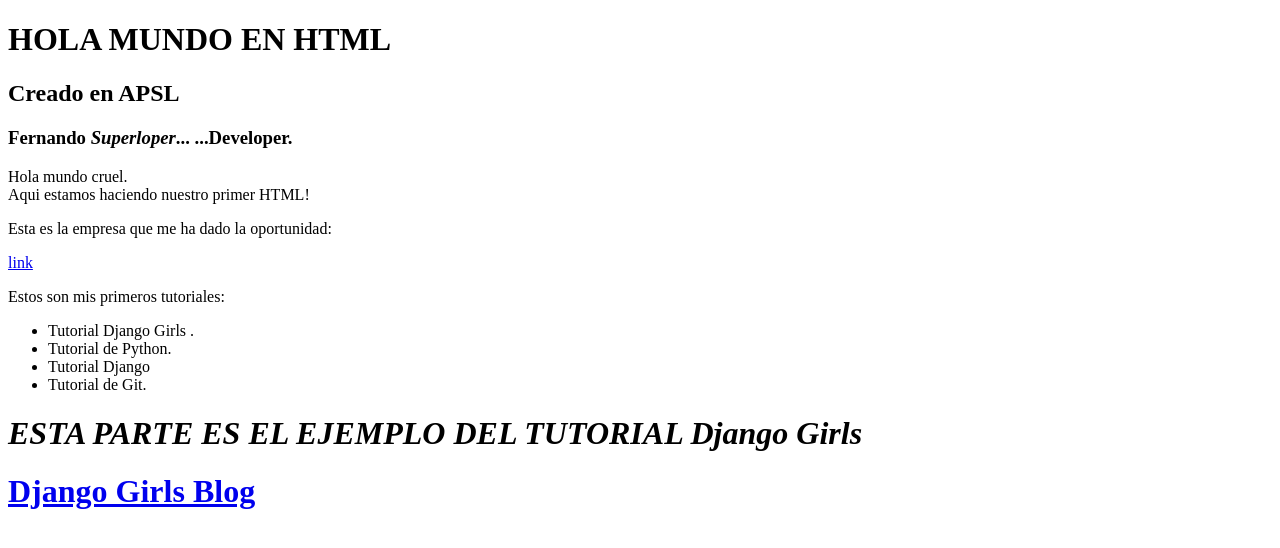
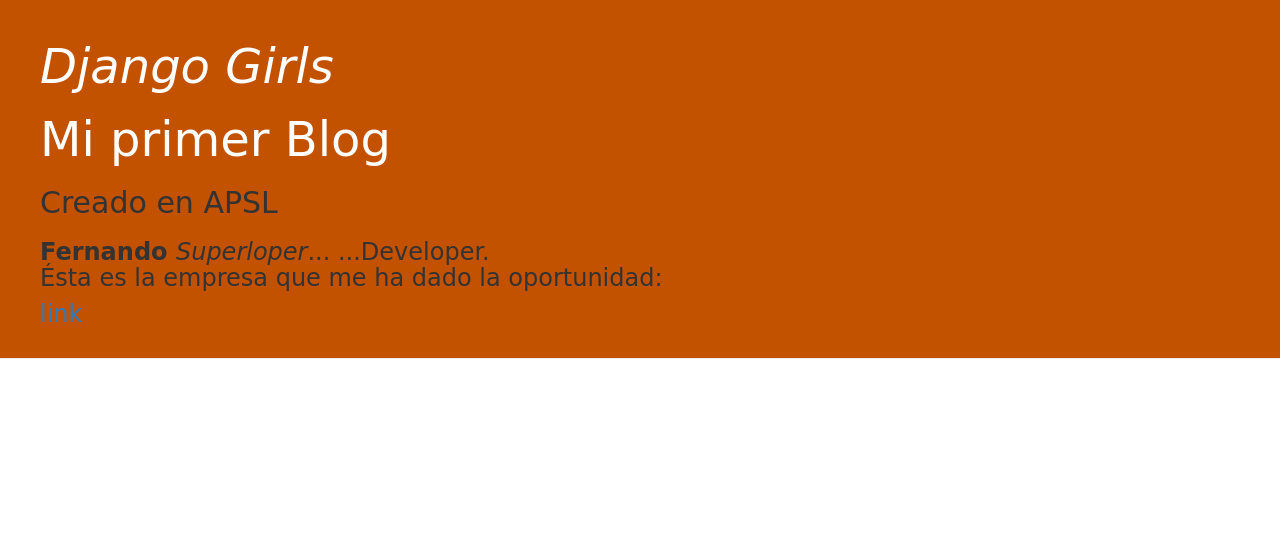
Before and after one commit to flopez-APSL/my-first-blog, a Django app: page / in a window 1280 px wide. Shown: the top 548 px of the page. Run offline with Django 3.2, Linux system fonts and the light colour scheme; tables that the repository leaves empty hold one stand-in row (values such as "Sample post"); some libraries are stand-ins or nearby versions.

Commit message:
Vistas y modelos. css

```diff
--- /dev/null
+++ b/blog/static/css/blog.css
@@ -0,0 +1,48 @@
+.page-header {
+    background-color: #C25100;
+    margin-top: 0;
+    padding: 20px 20px 20px 40px;
+}
+
+.page-header h1, .page-header h1 a, .page-header h1 a:visited, .page-header h1 a:active {
+    color: #ffffff;
+    font-size: 36pt;
+    text-decoration: none;
+}
+
+.content {
+    margin-left: 40px;
+}
+
+h1, h2, h3, h4 {
+   font-family: 'Libre Barcode 39 Text', cursive;
+
+}
+
+.date {
+    color: #D95969;
+}
+
+.save {
+    float: right;
+}
+
+.post-form textarea, .post-form input {
+    width: 100%;
+}
+
+.top-menu, .top-menu:hover, .top-menu:visited {
+    color: #ffffff;
+    float: right;
+    font-size: 32pt;
+    margin-right: 20px;
+    font-family: 'Felipa', cursive;
+}
+
+.post {
+    margin-bottom: 70px;
+}
+
+.post h2 a, .post h2 a:visited {
+    color: #000000;
+}
--- /dev/null
+++ b/blog/templates/blog/base.html
@@ -0,0 +1,35 @@
+{% load static %}
+<html>
+<head>
+
+    <meta charset="UTF-8">
+    <title>Fernando</title>
+
+    <link rel="stylesheet" href="//maxcdn.bootstrapcdn.com/bootstrap/3.2.0/css/bootstrap.min.css">
+    <link rel="stylesheet" href="//maxcdn.bootstrapcdn.com/bootstrap/3.2.0/css/bootstrap-theme.min.css">
+
+    <link rel="stylesheet" href="{% static 'css/blog.css' %}">
+    <link href="//fonts.googleapis.com/css?family=Lobster&subset=latin,latin-ext" rel="stylesheet" type="text/css">
+
+</head>
+<body>
+
+
+        <div class="page-header">
+            <h1><em>Django Girls</em></h1>
+            <h1><a href="/">Mi primer Blog</a></h1>
+                <h2>Creado en APSL</h2>
+                    <h3><strong>Fernando </strong><em>Superloper</em>... ...Developer.
+                            <p>Ésta es la empresa que me ha dado la oportunidad: </p>
+                                        <a href="https://apsl.net">link</a></h3>
+        </div>
+        <div class="content container">
+        <div class="row">
+            <div class="col-md-8">
+            {% block content %}
+            {% endblock %}
+            </div>
+        </div>
+    </div>
+</body>
+</html>
--- a/blog/templates/blog/post_list.html
+++ b/blog/templates/blog/post_list.html
@@ -1,45 +1,13 @@
-<!DOCTYPE html>
-<html lang="en">
-<head>
+{% extends 'blog/base.html' %}
 
-    <meta charset="UTF-8">
-    <title>Fernando</title>
-
-</head>
-<body>
-
-    <div>
-    <h1>HOLA MUNDO EN HTML</h1>
-    <h2>Creado en APSL</h2>
-    <h3><strong>Fernando </strong><em>Superloper</em>... ...Developer.</h3>
-
-    <p>Hola mundo cruel. <br>
-        Aqui estamos haciendo nuestro primer HTML!</p>
-    <p>Esta es la empresa que me ha dado la oportunidad: </p>
-    <a href="https://apsl.net">link</a>
+{% block content %}
+    {% for post in posts %}
+        <div class="post">
+            <div class="date">
+                {{ post.published_date }}
+            </div>
+            <h1><a href="{% url 'post_detail' pk=post.pk %}">{{ post.title }}</a></h1>
+            <p>{{ post.text|linebreaksbr }}</p>
         </div>
-
-       <div>
-           <p>Estos son mis primeros tutoriales: </p>
-
-    <ul><li>Tutorial Django Girls .</li><li>Tutorial de Python.</li>
-        <li>Tutorial Django</li><li>Tutorial de Git.</li>
-    </ul>
-
-       </div>
-
-        <div>
-            <h1><em>ESTA PARTE ES EL EJEMPLO DEL TUTORIAL Django Girls</em></h1>
-            <h1><a href="/">Django Girls Blog</a></h1>
-        </div>
-
-      {% for post in posts %}
-    <div>
-        <p>published: {{ post.published_date }}</p>
-        <h2><a href="">{{ post.title }}</a></h2>
-        <p>{{ post.text|linebreaksbr }}</p>
-    </div>
-        {% endfor %}
-
-</body>
-</html>
+    {% endfor %}
+{% endblock %}
--- a/blog/urls.py
+++ b/blog/urls.py
@@ -3,7 +3,8 @@
 from . import views
 
 urlpatterns = [
-    path('', views.post_list, name = 'post_list')
+    path('', views.post_list, name = 'post_list'),
+    path('post/<int:pk>/', views.post_detail, name='post_detail'),
    # path('', views.current_datetime(), name = 'current_datetime')
 
 ]
--- a/blog/views.py
+++ b/blog/views.py
@@ -3,6 +3,8 @@
 from django.utils import timezone
 
 from .models import Post
+
+from django.shortcuts import render, get_object_or_404
 
 from django.http import HttpResponse
 import datetime
@@ -12,6 +14,12 @@
     posts = Post.objects.filter(published_date__lte=timezone.now()).order_by('published_date')
     return  render(request, 'blog/post_list.html', {'posts': posts})
 
+def post_detail(request, pk):
+    post = get_object_or_404(Post, pk = pk)
+    return render(request, 'blog/post_detail.html', {'post': post})
+
+
+
 
 """ intenta hacer llegar esta vista a urls.py
 def current_datetime(request):
```
Also changed, not shown: blog/templates/blog/post_detail.html (added, +13 -0 lines).
